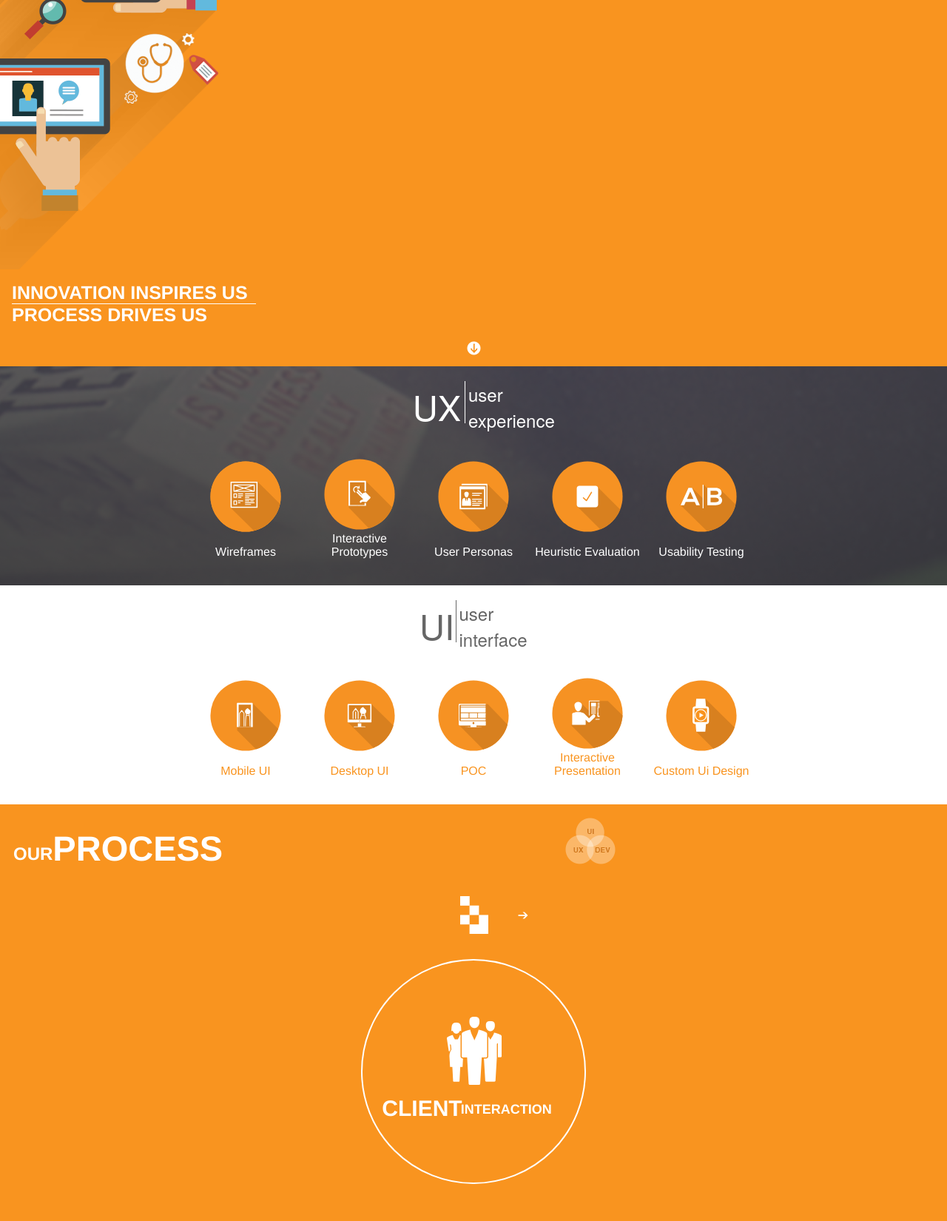
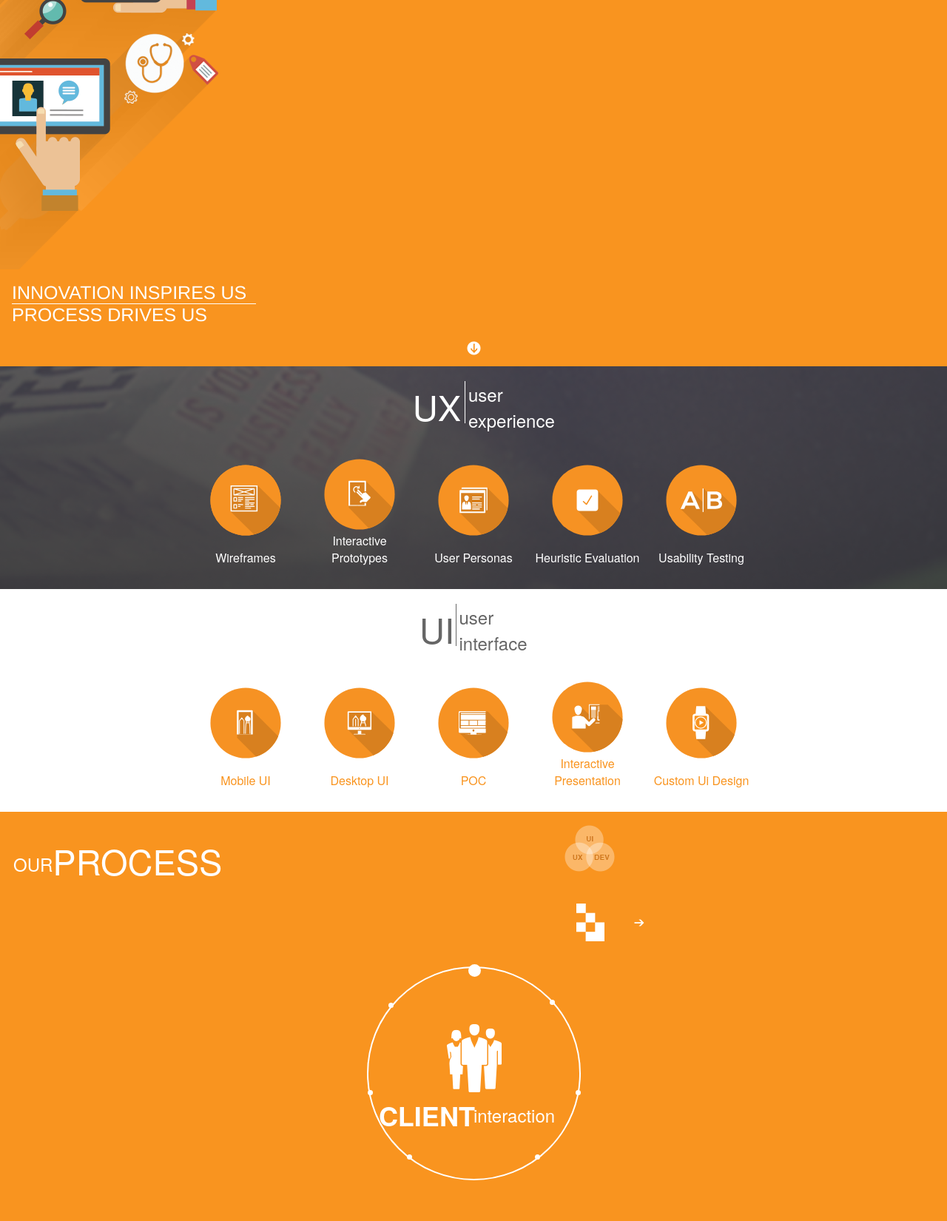
Before and after one commit to Lefty-San/peanutbutter-surprise, a PHP site: page / in a window 1280 px wide. Shown: the part 66-1716 px from the top of the page at 74% size. After the commit the page ends 1661 px from the top, so only its background shows below. Run offline with PHP 8.4, Linux system fonts and the light colour scheme.

Commit message:
Added the circle on Our Process, and all of the mini circles, too.

```diff
--- a/css/style.css
+++ b/css/style.css
@@ -19,14 +19,15 @@ body {
   margin: 0 auto; }
 
 h1, h2, p {
-  font-family: "HelveticaNeue-CondensedBold", "HelveticaNeue-Light", "Helvetica Neue Light", "Helvetica Neue", Helvetica, Arial, "Lucida Grande", sans-serif;
+  font-family: "HelveticaNeueMediumCondensed", "HelveticaNeue-Medium-Condensed", "Helvetica Neue Medium Condensed", "HelveticaNeueMedium", "HelveticaNeue-Medium", "Helvetica Neue Medium", "HelveticaNeue", "Helvetica Neue", 'TeXGyreHerosCnRegular', "Helvetica", "Tahoma", "Geneva", "Arial Narrow", "Arial", sans-serif;
+  font-weight: 500;
   font-stretch: condensed; }
 
 svg {
   z-index: 0; }
 
 nav {
-  background-color: white;
+  background-color: #ffffff;
   font-size: 24px;
   font-color: #a0a2a3;
   font-style: Helvetica Neue;
@@ -51,7 +52,7 @@ nav {
       color: #666666;
       font-family: "HelveticaNeue-CondensedBold", "HelveticaNeue-Light", "Helvetica Neue Light", "Helvetica Neue", Helvetica, Arial, "Lucida Grande", sans-serif;
       margin-top: 50px;
-      background-color: white;
+      background-color: #ffffff;
       padding-bottom: 10px;
       padding-right: 10px;
       border-bottom-left-radius: 5px; }
@@ -81,8 +82,8 @@ nav {
     font-size: 25px;
     font-family: "HelveticaNeue-CondensedBold", "HelveticaNeue-Light", "Helvetica Neue Light", "Helvetica Neue", Helvetica, Arial, "Lucida Grande", sans-serif;
     font-stretch: condensed;
-    color: white;
-    border-bottom: 1px solid white;
+    color: #ffffff;
+    border-bottom: 1px solid #ffffff;
     margin-left: 16px;
     width: 330px;
     margin-bottom: 0px; }
@@ -90,7 +91,7 @@ nav {
     font-size: 25px;
     font-family: "HelveticaNeue-CondensedBold", "HelveticaNeue-Light", "Helvetica Neue Light", "Helvetica Neue", Helvetica, Arial, "Lucida Grande", sans-serif;
     font-stretch: condensed;
-    color: white;
+    color: #ffffff;
     margin-left: 16px;
     margin-top: 0px; }
   #page1 .dwnArrow {
@@ -120,7 +121,7 @@ nav {
   font-weight: 400;
   font-stretch: condensed;
   font-size: 47px;
-  color: white;
+  color: #ffffff;
   margin-left: 6px;
   width: 75px;
   height: 57px;
@@ -136,7 +137,7 @@ nav {
   font-stretch: condensed;
   font-weight: bold;
   font-size: 24px;
-  color: white;
+  color: #ffffff;
   text-align: left;
   padding: 0;
   margin-top: 0px;
@@ -148,13 +149,13 @@ nav {
   font-weight: 400;
   vertical-align: top; }
 #page2 p {
-  color: white;
+  color: #ffffff;
   display: inline-block; }
 #page2 .proto svg {
   margin-top: 15px; }
 
 #page3 {
-  background-color: white;
+  background-color: #ffffff;
   overflow: hidden;
   text-align: center;
   padding-top: 20px;
@@ -219,7 +220,7 @@ nav {
   #page4 .heading {
     width: 100%; }
   #page4 h1 {
-    color: white;
+    color: #ffffff;
     float: left;
     margin-right: 14px;
     font-size: 47px; }
@@ -227,7 +228,7 @@ nav {
     margin-left: 18px;
     margin-top: 53px;
     font-size: 24px;
-    color: white;
+    color: #ffffff;
     float: left; }
   #page4 .venn {
     background: url(../img/iPhone/VennDiagram.png);
@@ -274,8 +275,8 @@ nav {
       height: 52px;
       display: inline-block; }
   #page4 .circle {
-    width: 300px;
-    height: 300px;
+    width: 285px;
+    height: 285px;
     margin-top: 30px;
     -moz-border-radius: 50%;
     -webkit-border-radius: 50%;
@@ -283,13 +284,80 @@ nav {
     border: solid #ffffff;
     border-width: 2px;
     display: inline-block; }
+    #page4 .circle .circ {
+      width: 7px;
+      height: 7px;
+      -moz-border-radius: 50%;
+      -webkit-border-radius: 50%;
+      border-radius: 50%;
+      background-color: #ffffff;
+      border-color: #ffffff;
+      margin: auto; }
+    #page4 .circle .num1 {
+      margin-left: 135px;
+      margin-top: -5px;
+      width: 17px;
+      height: 17px;
+      text-align: center;
+      position: absolute; }
+    #page4 .circle .num2 {
+      margin-left: 240px;
+      margin-top: 43px;
+      width: 17px;
+      height: 17px;
+      text-align: center;
+      position: absolute; }
+    #page4 .circle .num3 {
+      margin-left: 275px;
+      margin-top: 165px;
+      width: 17px;
+      height: 17px;
+      text-align: center;
+      position: absolute; }
+    #page4 .circle .num4 {
+      margin-left: 220px;
+      margin-top: 252px;
+      width: 17px;
+      height: 17px;
+      text-align: center;
+      position: absolute; }
+    #page4 .circle .num5 {
+      margin-left: 47px;
+      margin-top: 252px;
+      width: 17px;
+      height: 17px;
+      text-align: center;
+      position: absolute; }
+    #page4 .circle .num6 {
+      margin-top: 165px;
+      margin-left: -6px;
+      width: 17px;
+      height: 17px;
+      text-align: center;
+      position: absolute; }
+    #page4 .circle .num7 {
+      margin-top: 47px;
+      margin-left: 22px;
+      width: 17px;
+      height: 17px;
+      text-align: center;
+      position: absolute; }
+    #page4 .circle .large {
+      width: 17px;
+      height: 17px; }
     #page4 .circle h1 {
-      font-size: 30;
+      font-size: 36;
       display: inline-block;
+      font-family: "HelveticaNeueBoldCondensed", "HelveticaNeue-Bold-Condensed", "Helvetica Neue Bold Condensed", "HelveticaNeueBold", "HelveticaNeue-Bold", "Helvetica Neue Bold", "HelveticaNeue", "Helvetica Neue", 'TeXGyreHerosCnBold', "Helvetica", "Tahoma", "Geneva", "Arial Narrow", "Arial", sans-serif;
+      font-weight: 600;
+      font-stretch: condensed;
       margin-top: 45px;
       margin-right: -20px; }
     #page4 .circle h2 {
-      font-size: 18;
+      font-size: 24;
+      font-family: "HelveticaNeueLightCondensed", "HelveticaNeue-Light-Condensed", "Helvetica Neue Light Condensed", "HelveticaNeueLight", "HelveticaNeue-Light", "Helvetica Neue Light", "HelveticaNeue", "Helvetica Neue", 'TeXGyreHerosCnRegular', "Helvetica", "Tahoma", "Geneva", "Arial Narrow", "Arial", sans-serif;
+      font-weight: 300;
+      font-stretch: condensed;
       display: inline-block; }
     #page4 .circle .suits {
       background: url(../img/iPhone/Client_Icon.png);
@@ -298,7 +366,7 @@ nav {
       height: 93px;
       margin: 75px auto 0 auto; }
     #page4 .circle .ci {
-      margin-top: -30px;
+      margin-top: -40px;
       display: inline-block; }
 
 .lp_graphic {
@@ -400,38 +468,31 @@ nav {
   to {
     transform: scale(10, 10);
     padding: 130px 120px; } }
-
 @keyframes growTR {
   to {
     transform: scale(10, 10);
     padding: 130px 0px;
     margin-left: -120px; } }
-
 @keyframes growML {
   to {
     transform: scale(10, 10);
     padding: 0px 110px;
     margin-top: -20px; } }
-
 @keyframes growMR {
   to {
     transform: scale(10, 10);
     margin-left: -120px;
     margin-top: -20px; } }
-
 @keyframes growB {
   to {
     transform: scale(10, 10);
     margin-top: -200px; } }
-
 @keyframes shrink {
   to {
     transform: translateY(-70px) scale(0.25, 0.25); } }
-
 @keyframes fade {
   to {
     opacity: 0; } }
-
 /* iPhone Portrait */
 @media only screen and (min-device-width: 320px) and (max-device-width: 480px) and (-webkit-min-device-pixel-ratio: 2) and (orientation: portrait) {
   .supported_orientation {
@@ -483,3 +544,5 @@ nav {
 /* iPad Landscape */
 /* ----------- Desktop Non-Retina Screens ----------- */
 /* ----------- Desktop Retina Screens ----------- */
+
+/*# sourceMappingURL=style.css.map */
--- a/css/style.scss
+++ b/css/style.scss
@@ -43,8 +43,7 @@ body{
 }
 
 h1, h2, p{
-	font-family: $font-hncb, $font-stack;
-	font-stretch: condensed;
+	@include helvetica-neue-medium-condensed;
 }
 svg{
 	z-index: 0;
@@ -343,8 +342,8 @@ nav {
 		}
 	}
 	.circle {
-		width: 300px;
-		height: 300px;
+		width: 285px;
+		height: 285px;
 		margin-top: 30px;
 		-moz-border-radius: 50%;
 		-webkit-border-radius: 50%;
@@ -352,14 +351,86 @@ nav {
 		border: solid $white;
 		border-width:2px;
 		display: inline-block;
+    .circ {
+      width: 7px;
+      height: 7px;
+      -moz-border-radius: 50%;
+      -webkit-border-radius: 50%;
+      border-radius: 50%;
+      background-color: $white;
+      border-color: $white;
+      margin: auto;
+    }
+    .num1 {
+      margin-left: 135px;
+      margin-top: -5px;
+      width: 17px;
+      height: 17px;
+      text-align: center;
+      position: absolute;
+    }
+    .num2 {
+      margin-left: 240px;
+      margin-top: 43px;
+      width: 17px;
+      height: 17px;
+      text-align: center;
+      position: absolute;
+    }
+    .num3 {
+      margin-left: 275px;
+      margin-top: 165px;
+      width: 17px;
+      height: 17px;
+      text-align: center;
+      position: absolute;
+    }
+    .num4 {
+      margin-left: 220px;
+      margin-top: 252px;
+      width: 17px;
+      height: 17px;
+      text-align: center;
+      position: absolute;
+    }
+    .num5 {
+      margin-left: 47px;
+      margin-top: 252px;
+      width: 17px;
+      height: 17px;
+      text-align: center;
+      position: absolute;
+    }
+    .num6 {
+      margin-top: 165px;
+      margin-left: -6px;
+      width: 17px;
+      height: 17px;
+      text-align: center;
+      position: absolute;
+    }
+    .num7 {
+      margin-top: 47px;
+      margin-left: 22px;
+      width: 17px;
+      height: 17px;
+      text-align: center;
+      position: absolute;
+    }
+    .large {
+      width: 17px;
+      height: 17px;
+    }
 		h1{
-			font-size: 30;
+			font-size: 36;
 			display: inline-block;
+      @include helvetica-neue-bold-condensed();
 			margin-top: 45px;
 			margin-right: -20px;
 		}
 		h2{
-			font-size: 18;
+			font-size: 24;
+      @include helvetica-neue-light-condensed();
 			display: inline-block;
 		}
 		.suits{
@@ -370,7 +441,7 @@ nav {
 			margin: 75px auto 0 auto;
 		}
 		.ci{
-			margin-top: -30px;
+			margin-top: -40px;
 			display: inline-block;
 		}
 	}
--- a/index.html
+++ b/index.html
@@ -28,7 +28,7 @@
         </ul>
       </div>
     </nav>
-    <div id="page1">
+    <div id="page1" class="page">
       <div class="lp_graphic" title="landing page graphic" alt="landing page graphic">
         <!-- landing page graphic -->
       </div>
@@ -38,7 +38,7 @@
           <a scroll="#page2" href="#page2" class="dwnArrow"></a>
       </div>
     </div>
-    <div id="page2">
+    <div id="page2" class="page">
       <div class="title">
         <h1>UX</h1>
         <h2>user experience</h2>
@@ -60,7 +60,7 @@
         <p>Usability Testing</p>
       </div>
     </div>
-    <div id="page3">
+    <div id="page3" class="page">
       <div class="title">
         <h1>UI</h1>
         <h2>user interface</h2>
@@ -94,14 +94,21 @@
         <div class="rightButt"></div>
       </div>
       <div class="circle">
+        <div class="num1"><div class="circ"></div></div>
+        <div class="num2"><div class="circ"></div></div>
+        <div class="num3"><div class="circ"></div></div>
+        <div class="num4"><div class="circ"></div></div>
+        <div class="num5"><div class="circ"></div></div>
+        <div class="num6"><div class="circ"></div></div>
+        <div class="num7"><div class="circ"></div></div>
         <div class="suits"></div>
         <div class="ci">
           <h1>CLIENT</h1>
-          <h2>INTERACTION<h2>
+          <h2>interaction<h2>
         </div>
       </div>
     </div>
-    <div id="page5">
+    <div id="page5" class="page">
       </div>
     </div>
     <!--Import script-->
--- a/js/script.js
+++ b/js/script.js
@@ -4,6 +4,8 @@ $(function(){
 });
 
 //slider logic
+var current=1;
+$(".num"+current).children().addClass("large");
 $(".leftbutt").css('visibility','hidden');
 $(".leftButt").click(function(){
 	console.log("clicked");
@@ -17,6 +19,12 @@ $(".leftButt").click(function(){
 		$(".leftButt").css('visibility','hidden');
 	}
 	$(".rightButt").css('visibility','visible');
+
+	if (current != 1){
+		current--;
+	}
+	$(".num"+current).children().addClass("large");
+	$(".num"+(current+1)).children().removeClass("large")
 });
 $(".rightButt").click(function(){
 	console.log("clicked");
@@ -30,6 +38,12 @@ $(".rightButt").click(function(){
 		$(".rightButt").css('visibility','hidden');
 	}
 	$(".leftButt").css('visibility','visible');
+
+	if (current != 7){
+		current++;
+	}
+	$(".num"+current).children().addClass("large");
+	$(".num"+(current-1)).children().removeClass("large")
 });
 
 //hide x until needed
```
